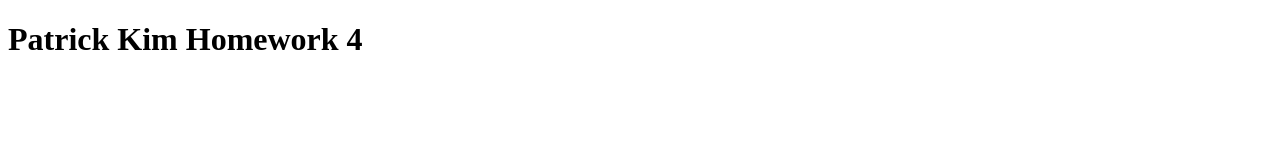
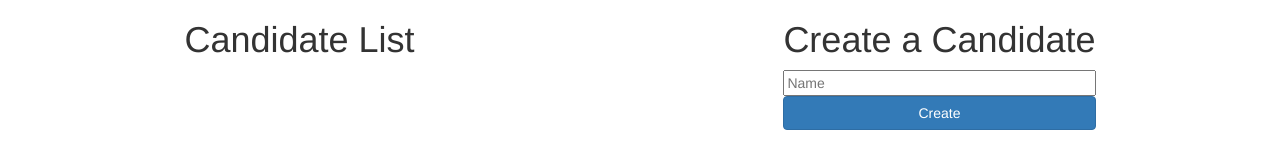
Before and after one commit to patr1ckk1m/jQueryLike, a plain HTML site: page index.html in a window 1280 px wide. Drawn offline with nearby package versions, Linux system fonts and the light colour scheme.

Commit message:
created columns

```diff
--- a/css/style.css
+++ b/css/style.css
@@ -0,0 +1,15 @@
+#row {
+    display:flex;
+    flex-direction: row;
+    justify-content: space-around;
+}
+
+#clist {
+    display: flex;
+    flex-direction: column;
+}
+
+#create {
+    display:flex;
+    flex-direction: column;
+}
--- a/index.html
+++ b/index.html
@@ -1,11 +1,22 @@
 <!DOCTYPE html>
 <html>
 <head>
-    <title>My Homework 4</title>
+    <title>My Homework 6</title>
     <link href="css/style.css" rel="stylesheet" />
+    <link rel="stylesheet" href="https://maxcdn.bootstrapcdn.com/bootstrap/3.3.7/css/bootstrap.min.css">
+    <script src="https://ajax.googleapis.com/ajax/libs/jquery/3.2.1/jquery.min.js"></script>
 </head>
 <body onload = "run_js()">
-    <h1>Patrick Kim Homework 4</h1>
     <script type = "text/javascript" src = "script/script.js"></script>
+    <div id = "row">
+        <div id = "clist">
+            <h1>Candidate List</h1>
+        </div>
+        <div id = "create">
+            <h1>Create a Candidate</h1>
+            <input type = "text" placeholder = "Name">
+            <button type = "submit" class = "btn btn-primary btn-md">Create</button>
+        </div>
+    </div>
 </body>
 </html>
--- a/script/script.js
+++ b/script/script.js
@@ -1,3 +1,8 @@
 function run_js(){
+    const  candidates = [
+    { name: 'Peter Parker', likes: '700'},
+    { name: 'Tony Stark', likes: '135'},
+    { name: 'dash', likes: '0'},
+    ]
 
 }
```
